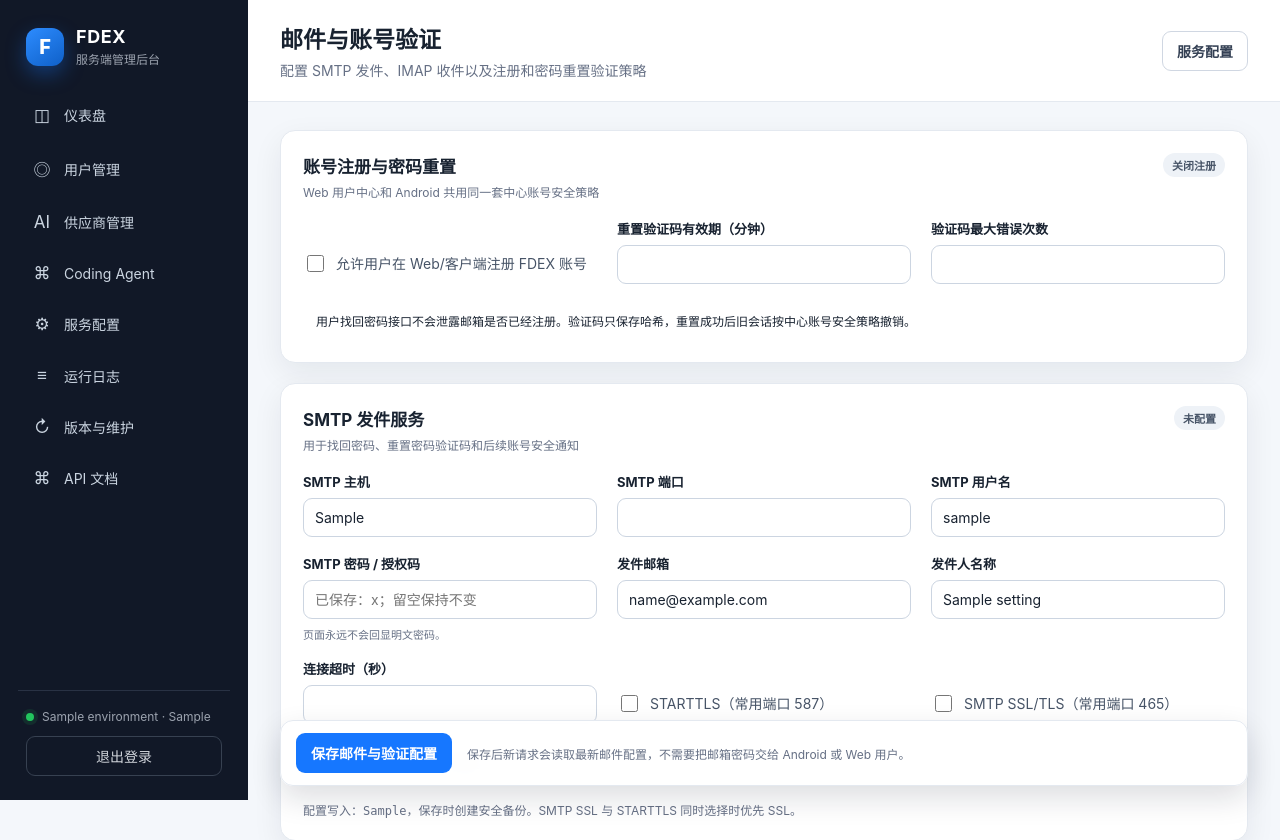
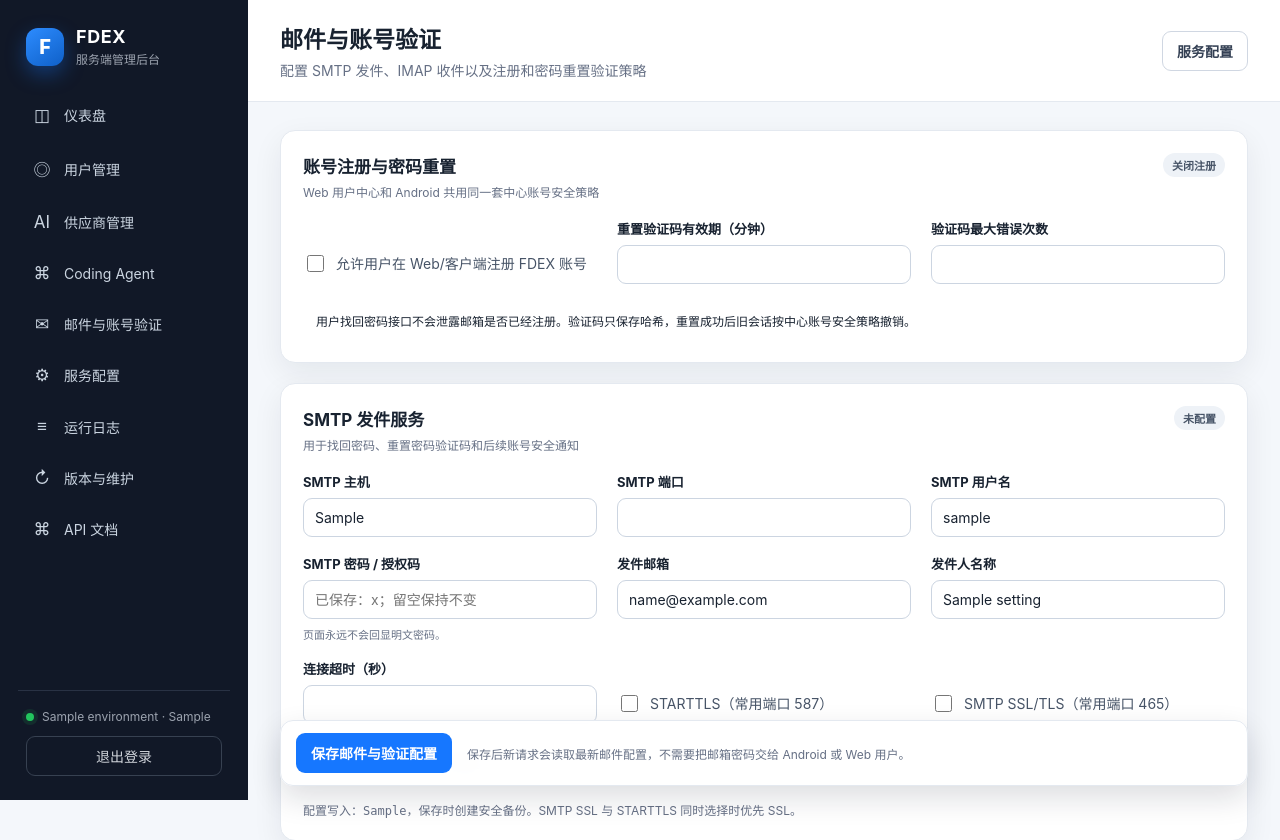
Before and after one commit to b8vipvip/fdex, a FastAPI app: template server/app/templates/mail_settings.html in a window 1280 px wide. Shown: the top 840 px of the page. Run offline with FastAPI, Linux system fonts and the light colour scheme; the template is opened without the code that fills it: most values are stand-ins (such as "Sample title", 1, 10 or a date in 2020); parts of the project's set-up code (start-up, migrations or seed data) failed here and were passed over.

Commit message:
Phase 7.8: add mail configuration to admin navigation

```diff
--- a/server/app/templates/base.html
+++ b/server/app/templates/base.html
@@ -20,6 +20,7 @@
             <a href="/admin/users" class="nav-item {% if current_path.startswith('/admin/users') %}active{% endif %}"><span>◎</span>用户管理</a>
             <a href="/admin/providers" class="nav-item {% if current_path.startswith('/admin/providers') %}active{% endif %}"><span>AI</span>供应商管理</a>
             <a href="/admin/agent" class="nav-item {% if current_path.startswith('/admin/agent') %}active{% endif %}"><span>⌘</span>Coding Agent</a>
+            <a href="/admin/mail" class="nav-item {% if current_path.startswith('/admin/mail') %}active{% endif %}"><span>✉</span>邮件与账号验证</a>
             <a href="/admin/settings" class="nav-item {% if current_path.startswith('/admin/settings') %}active{% endif %}"><span>⚙</span>服务配置</a>
             <a href="/admin/logs" class="nav-item {% if current_path.startswith('/admin/logs') %}active{% endif %}"><span>≡</span>运行日志</a>
             <a href="/admin/maintenance" class="nav-item {% if current_path.startswith('/admin/maintenance') %}active{% endif %}"><span>↻</span>版本与维护</a>
```
